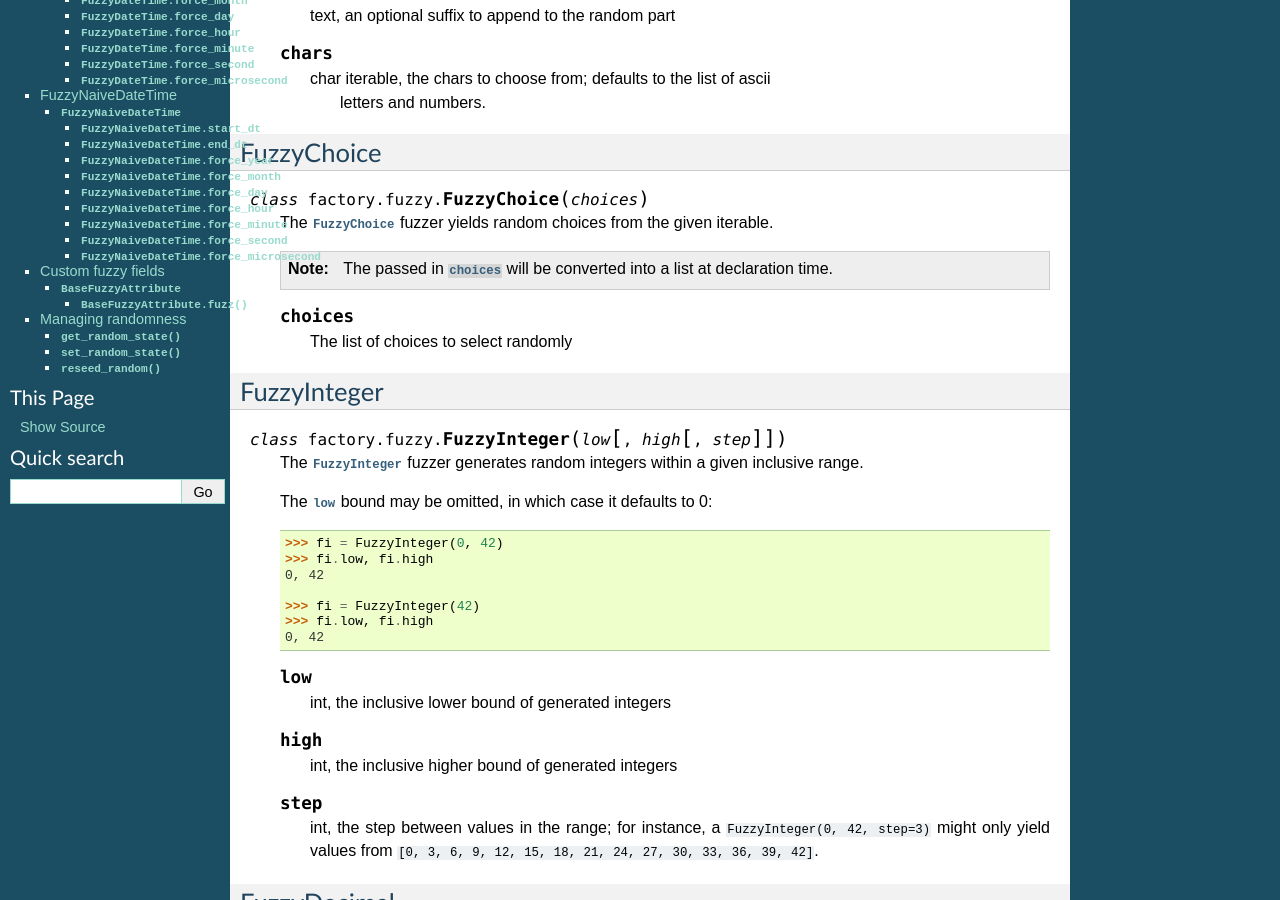
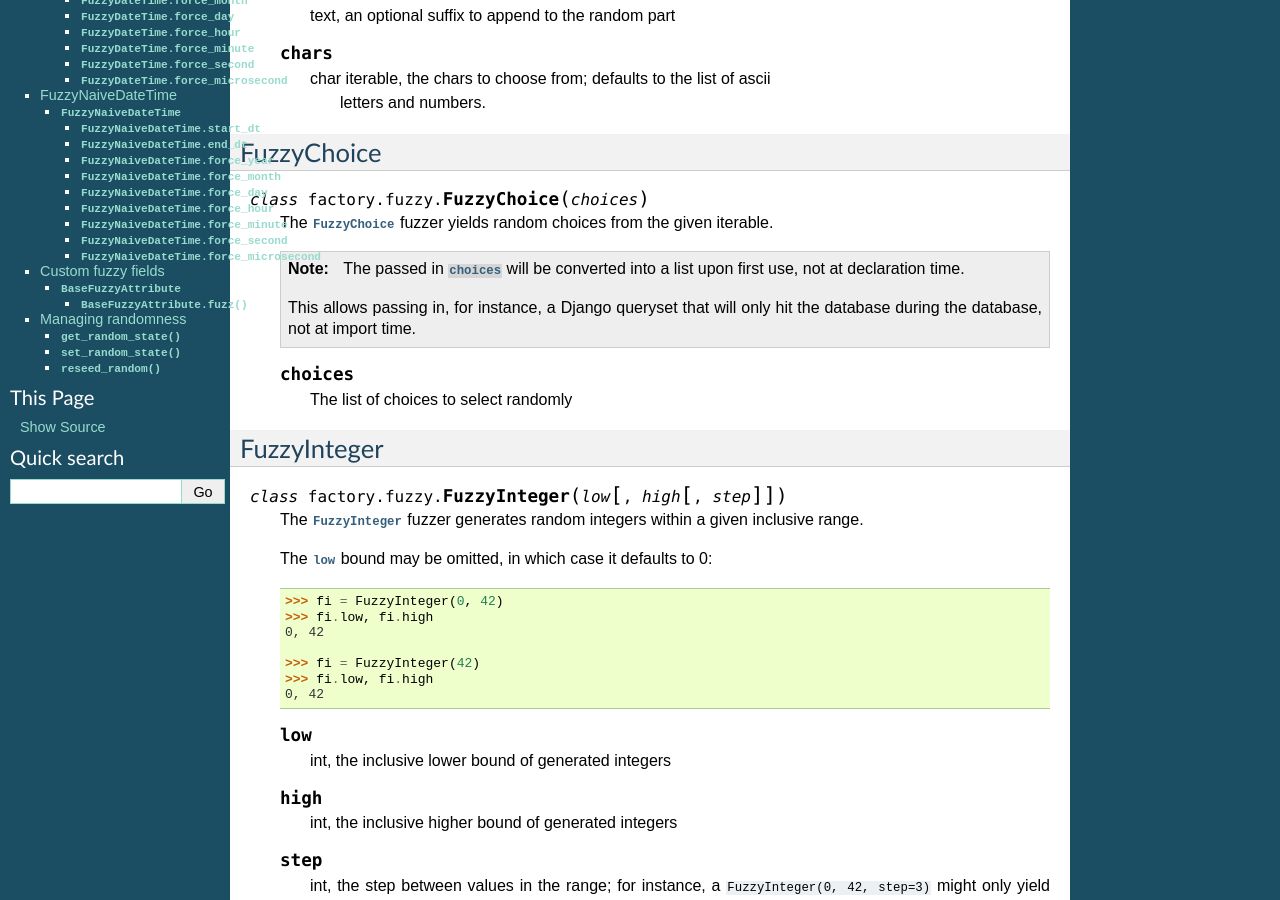
Before and after one commit to FactoryBoy/factory_boy, a Sphinx documentation site: the page built from docs/fuzzy.rst, in a window 1280 px wide and 900 px high, scrolled down 659 px. Built offline with Sphinx 7.4.7, drawn with Linux system fonts in a browser that asks for light colours.

Commit message:
Allow lazy evaluation of FuzzyChoice's iterators (Closes #184).
This allows the following idiom:
``user = factory.fuzzy.FuzzyChoice(User.objects.all())``

Previously, the ``User.objects.all()`` queryset would have been
evaluated *at import time*; it is now evaluated with the first use of the
``FuzzyChoice``.

```diff
--- a/docs/changelog.rst
+++ b/docs/changelog.rst
@@ -10,6 +10,7 @@ ChangeLog
 *New:*
 
     - Add support for getting/setting :mod:`factory.fuzzy`'s random state (see :issue:`175`, :issue:`185`).
+    - Support lazy evaluation of iterables in :class:`factory.fuzzy.FuzzyChoice` (see :issue:`184`).
 
 *Deprecation:*
 
--- a/docs/fuzzy.rst
+++ b/docs/fuzzy.rst
@@ -62,8 +62,11 @@ FuzzyChoice
     The :class:`FuzzyChoice` fuzzer yields random choices from the given
     iterable.
 
-    .. note:: The passed in :attr:`choices` will be converted into a list at
-              declaration time.
+    .. note:: The passed in :attr:`choices` will be converted into a list upon
+              first use, not at declaration time.
+
+              This allows passing in, for instance, a Django queryset that will
+              only hit the database during the database, not at import time.
 
     .. attribute:: choices
 
```
Also changed, not shown: 2 other files.
